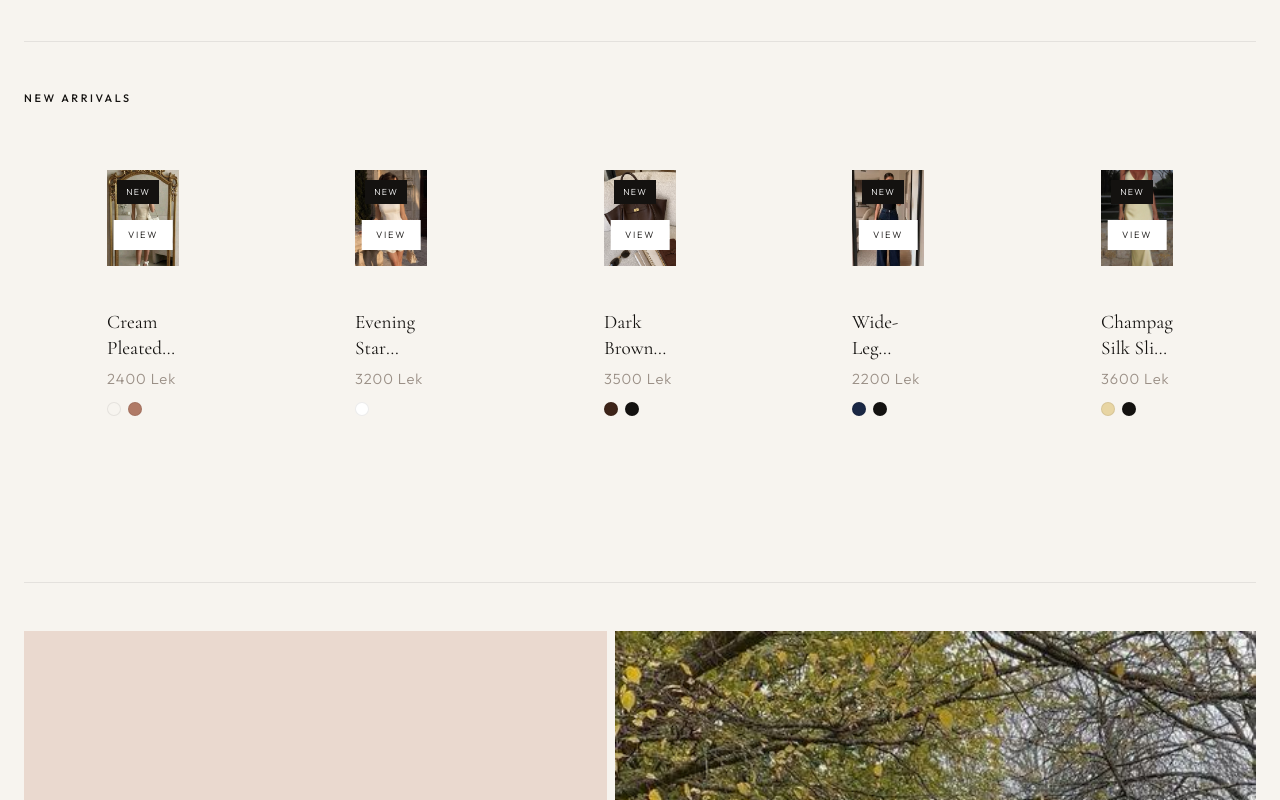
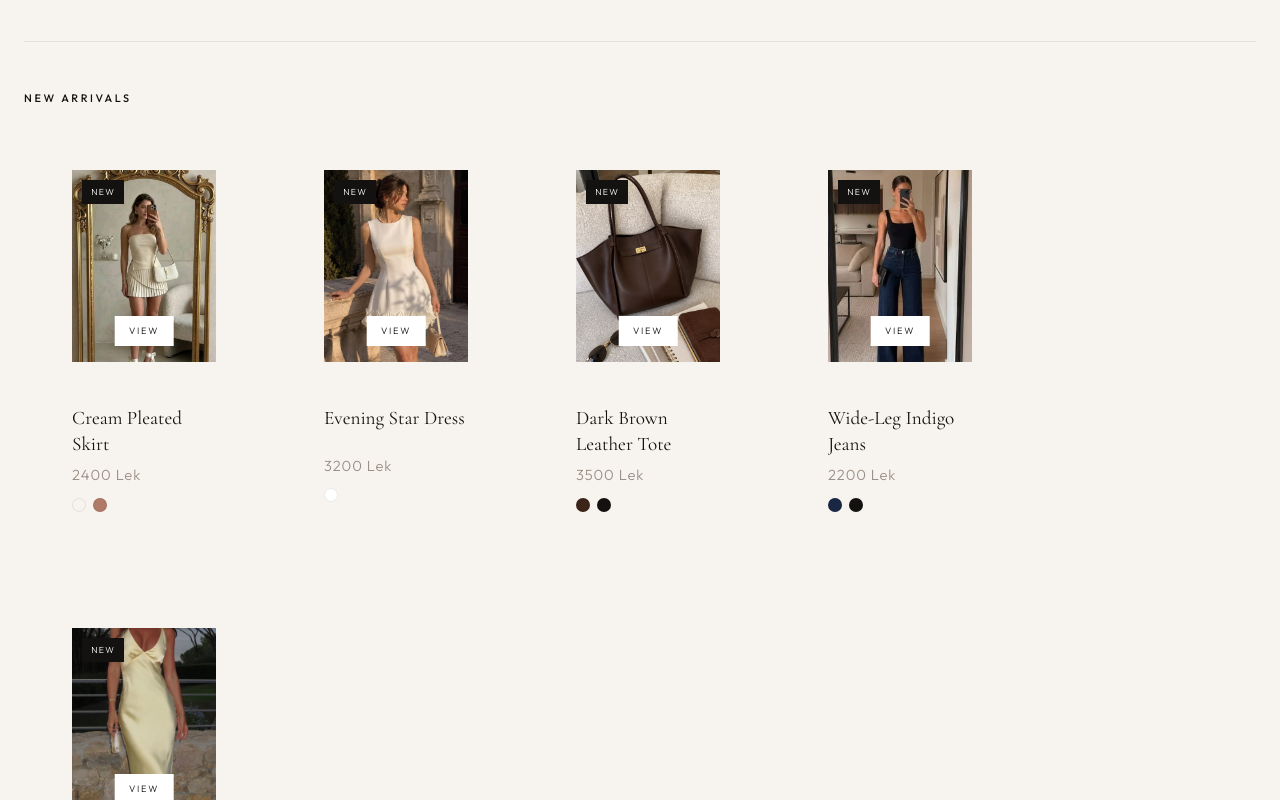
Before and after one commit to auroradimni/bloom-atelier, a Nuxt app: page / in a window 1280 px wide. Shown: the part 1680-2480 px from the top of the page. Built offline with nearby package versions, Linux system fonts and the light colour scheme.

Commit message:
Pack New Arrivals and product grids without stretched column gaps
Co-authored-by: auroradimni <auroradimni@users.noreply.github.com>

```diff
--- a/assets/styles/main.css
+++ b/assets/styles/main.css
@@ -485,7 +485,7 @@ aside {
 
 @media (min-width: 901px) {
   .product-grid {
-    grid-template-columns: repeat(auto-fill, minmax(220px, 300px));
+    grid-template-columns: repeat(auto-fill, minmax(220px, 240px));
     gap: 0.75rem;
   }
 }
--- a/pages/index.vue
+++ b/pages/index.vue
@@ -341,6 +341,26 @@ function getCover(slug) {
   min-width: 0;
 }
 
+@media (min-width: 901px) {
+  .new-arrivals-scroll {
+    overflow: visible;
+  }
+
+  .new-arrivals-track {
+    display: grid;
+    grid-template-columns: repeat(auto-fill, minmax(220px, 240px));
+    justify-content: start;
+    gap: 0.75rem;
+    overflow: visible;
+    scroll-snap-type: none;
+  }
+
+  .new-arrivals-track :deep(.product-card) {
+    flex: unset;
+    width: 100%;
+  }
+}
+
 .most-loved {
   padding: clamp(2rem, 5vw, 3rem) 0;
   background: var(--accent-soft);
```
